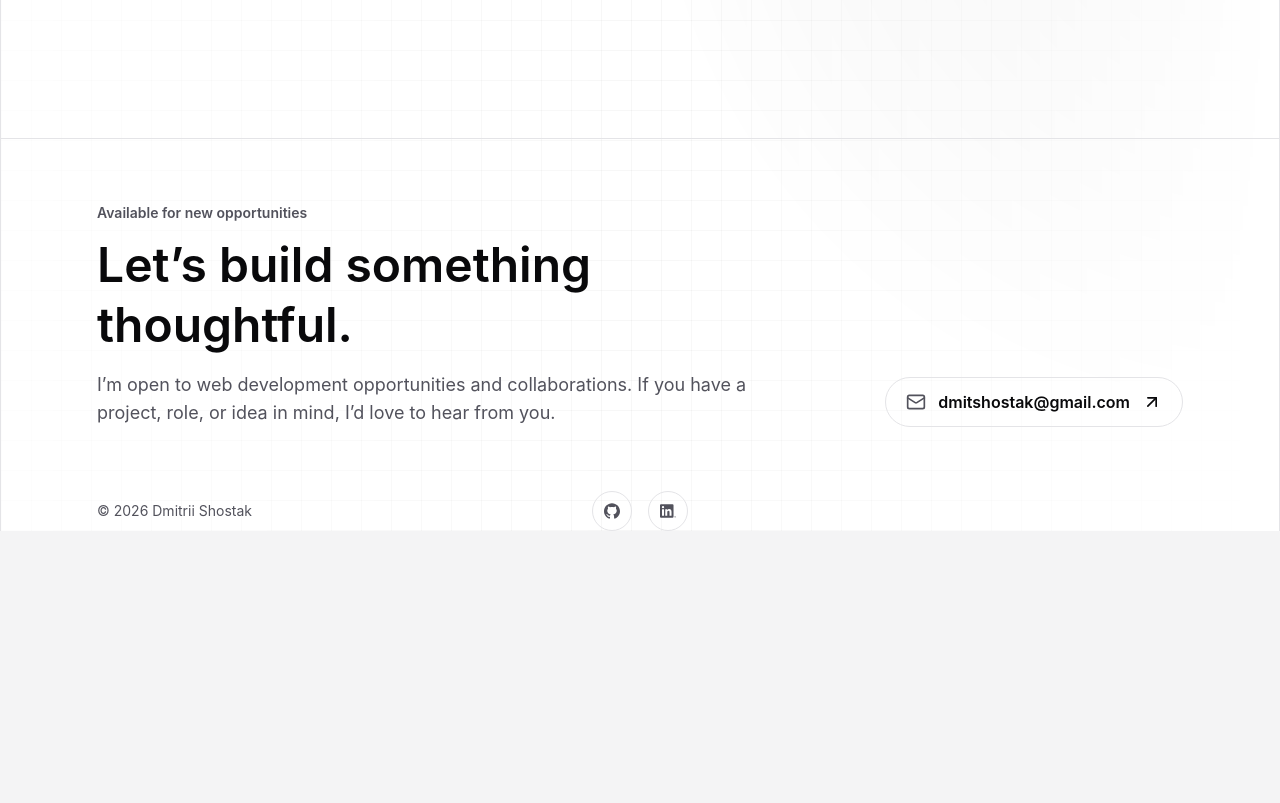
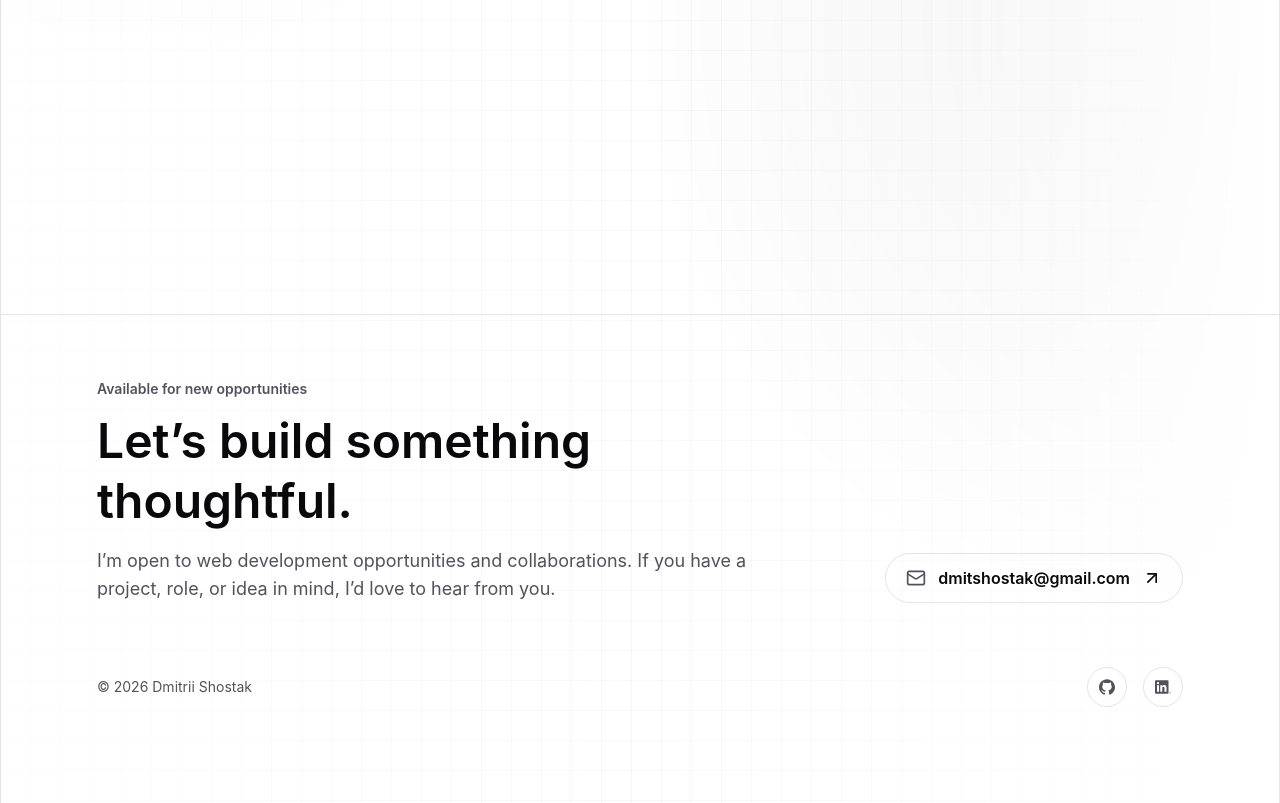
Before and after one commit to script-amv/portfolio, a React (Vite) app: page / in a window 1280 px wide. Shown: the part 3640-4443 px from the top of the page. Before the commit the page ends 4171 px from the top, so only its background shows below. Built offline with nearby package versions, Linux system fonts and the light colour scheme.

Commit message:
style: adjust contact footer spacing

```diff
--- a/src/ContactFooter.tsx
+++ b/src/ContactFooter.tsx
@@ -17,9 +17,9 @@ function ContactFooter({ content }: ContactFooterProps) {
   return (
     <footer
       id="contact"
-      className="scroll-mt-24 -mx-4 sm:-mx-8 md:-mx-12 lg:-mx-16 xl:-mx-24"
+      className="mt-section scroll-mt-24 -mx-4 sm:-mx-8 md:-mx-12 lg:-mx-16 xl:-mx-24"
     >
-      <div className="border-t border-line px-4 pt-10 sm:px-8 sm:pt-12 md:px-12 lg:px-16 lg:pt-16 xl:px-24">
+      <div className="border-t border-line px-4 pt-10 pb-4 sm:px-8 sm:pt-12 sm:pb-8 md:px-12 md:pb-12 lg:px-16 lg:pt-16 lg:pb-16 xl:px-24 xl:pb-24">
         <div className="grid gap-10 md:grid-cols-[minmax(0,1fr)_auto] md:items-end md:gap-16">
           <div className="max-w-2xl">
             <p className="text-sm font-semibold text-muted">{content.availability}</p>
@@ -47,7 +47,7 @@ function ContactFooter({ content }: ContactFooterProps) {
           </a>
         </div>
 
-        <div className="mt-12 grid gap-6 text-sm text-muted sm:mt-16 sm:grid-cols-[1fr_auto_1fr] sm:items-center">
+        <div className="mt-12 flex flex-wrap items-center justify-between gap-6 text-sm text-muted sm:mt-16">
           <p>{content.copyright}</p>
           <div className="flex items-center justify-center gap-4">
             <span className="sr-only">{content.profilesLabel}</span>
```
